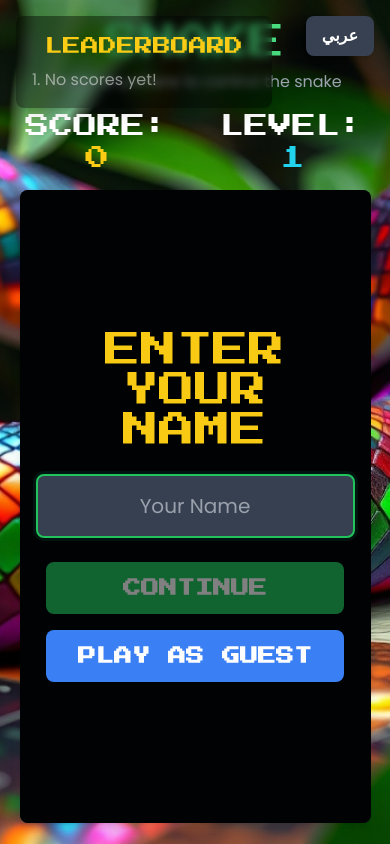
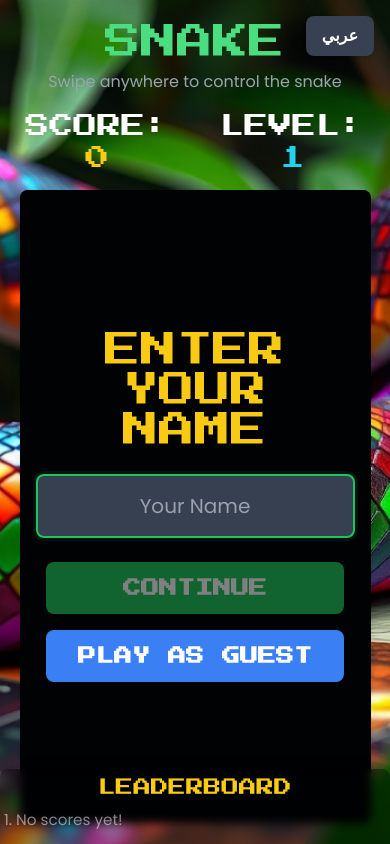
Before and after one commit to aldoyh/v0-snake-eyes-game, a PHP site: page / in a window 390 px wide. Run offline with PHP 8.4, Linux system fonts and the light colour scheme; data that the repository does not hold is empty; some libraries are stand-ins or nearby versions.

Commit message:
feat(ui): enhance leaderboard styling and responsiveness

```diff
--- a/public/index.php
+++ b/public/index.php
@@ -341,6 +341,56 @@
         [dir="rtl"] #lang-toggle-container {
             right: auto;
             left: 1rem;
+        }
+
+        #leaderboard-container {
+            position: absolute;
+            top: 4px;
+            left: 4px;
+            z-index: 20;
+            background: rgba(0,0,0,0.4);
+            padding: 1rem;
+            border-radius: 0.75rem;
+            width: 320px;
+            max-width: 90vw;
+            box-shadow: 0 4px 16px rgba(0,0,0,0.15);
+            backdrop-filter: blur(4px);
+            transition: width 0.3s, left 0.3s, right 0.3s;
+        }
+        @media (max-width: 640px) {
+            #leaderboard-container {
+                position: fixed;
+                top: auto;
+                bottom: 0;
+                left: 0;
+                right: 0;
+                width: 100vw;
+                max-width: 100vw;
+                border-radius: 0.75rem 0.75rem 0 0;
+                box-shadow: 0 -2px 12px rgba(0,0,0,0.18);
+                padding: 0.5rem 0.5rem 1rem 0.5rem;
+                z-index: 30;
+            }
+            #leaderboard-title {
+                font-size: 1.1rem;
+                margin-bottom: 0.5rem;
+            }
+            #leaderboard-list {
+                font-size: 0.95rem;
+            }
+        }
+        @media (max-width: 400px) {
+            #leaderboard-container {
+                padding: 0.25rem 0.25rem 0.75rem 0.25rem;
+                border-radius: 0.5rem 0.5rem 0 0;
+            }
+        }
+        /* Optionally hide leaderboard on overlays */
+        #name-entry-overlay[style*="display: flex"] ~ #leaderboard-container,
+        #tutorial-overlay[style*="display: flex"] ~ #leaderboard-container,
+        #game-over[style*="display: flex"] ~ #leaderboard-container,
+        #replay-overlay[style*="display: flex"] ~ #leaderboard-container {
+            display: none !important;
         }
     </style>
 </head>
@@ -962,12 +1012,16 @@
                     replayOverlay.style.display = 'flex';
                     replayInfoEl.textContent = `Replaying ${replayData.game.player_name}'s game (Score: ${replayData.game.score})`;
 
-                    // Initialize replay snake
-                    replaySnake = new Snake();
-
-                    // Set initial food position from first move data
+                    // Initialize replay snake with correct position and length
                     if (replayData.moves && replayData.moves.length > 0) {
                         const firstMove = replayData.moves[0];
+                        replaySnake = new Snake();
+                        // Set head position
+                        replaySnake.body = [];
+                        for (let i = 0; i < firstMove.snake_length; i++) {
+                            replaySnake.body.push(p.createVector(firstMove.food_x * boxSize, firstMove.food_y * boxSize));
+                        }
+                        // Set food position
                         food = p.createVector(firstMove.food_x * boxSize, firstMove.food_y * boxSize);
                         food.scale = 1;
                     }
@@ -995,19 +1049,22 @@
 
                 if (elapsedReplayTime >= relativeMoveTime / replaySpeed) {
                     replaySnake.setDir(currentMove.direction);
-
-                    // Update food position based on recorded data
-                    if (food) {
-                        food.x = currentMove.food_x * boxSize;
-                        food.y = currentMove.food_y * boxSize;
+                    // Update food position for every move
+                    food.x = currentMove.food_x * boxSize;
+                    food.y = currentMove.food_y * boxSize;
+                    // Update snake length for every move
+                    while (replaySnake.body.length < currentMove.snake_length) {
+                        let head = replaySnake.body[replaySnake.body.length - 1].copy();
+                        replaySnake.body.push(head);
                     }
-
+                    while (replaySnake.body.length > currentMove.snake_length) {
+                        replaySnake.body.shift();
+                    }
                     replayMoveIndex++;
                 }
 
                 if (!replayPaused) {
                     replaySnake.update();
-
                     // Check if replay is complete
                     if (replayMoveIndex >= replayData.moves.length) {
                         replayPaused = true;
```
Also changed, not shown: game_scores.db.
